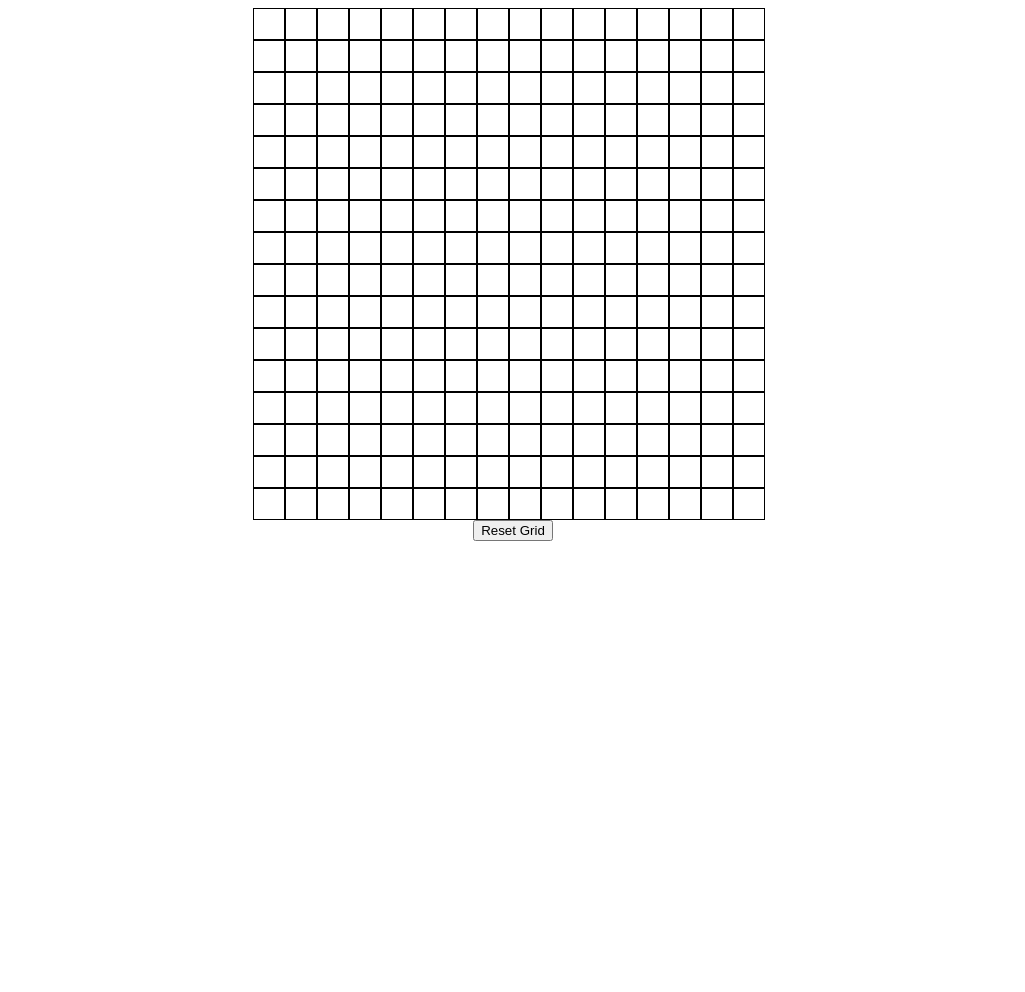
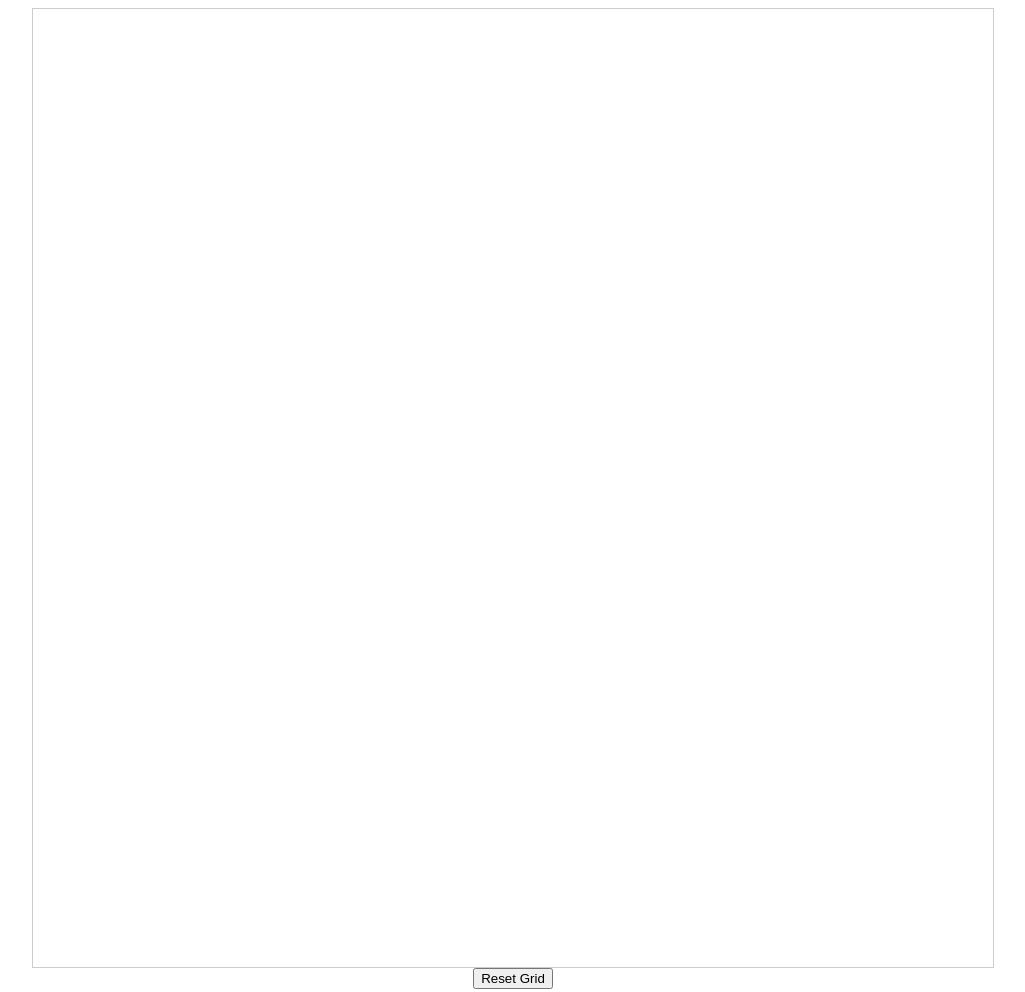
Before and after one commit to bhp87/Etch-a-Sketch, a plain HTML site: page index.html in a window 1280 px wide. Shown: the whole page, without its empty margins (127-1152 px from the left). Before the commit the page ends 800 px from the top, so only its background shows below. Drawn offline with Linux system fonts and the light colour scheme.

Commit message:
added dynamicly changable desk size

```diff
--- a/css/index.css
+++ b/css/index.css
@@ -1,23 +1,26 @@
 .main-container {
     display: flex;
-    flex-wrap: wrap;
     flex-direction: column;
     align-items: center;
+
 }
 
 .squares-container {
+    max-width: 960px;
+    max-height: 960px;
     display: flex;
     flex-wrap: wrap;
-    max-width: 520px;
+    justify-content: center;
+    align-items: center;
+    border: 1px solid #ccc;
+
+
 
 }
 
 .square {
-    width: 30px;
-    height: 30px;
 
-    border: 1px solid black;
-
+    /* border: 1px solid #ccc; */
 }
 
 .hovered {
--- a/scripts/etch-a-scatch.js
+++ b/scripts/etch-a-scatch.js
@@ -1,10 +1,16 @@
 const squaresContainer = document.querySelector('.squares-container');
 
 const createGrid = size => {
+    const MAX_WIDTH = 958;
+
+
+
     for (let i = 0; i < size; i++) {
         for (let j = 0; j < size; j++) {
             const squareDiv = document.createElement('div');
             squareDiv.classList.add('square');
+            squareDiv.style.width = `${(MAX_WIDTH / size) }px`;
+            squareDiv.style.height = `${(MAX_WIDTH / size)}px`;
             squaresContainer.appendChild(squareDiv);
         }
     }
@@ -21,10 +27,13 @@ const handleMouseOver = event => {
 }
 
 const resetGrid = () => {
-    const size = 16;
+    const newSize = prompt("Enter a new grid size");
+    if (newSize === null || newSize === '') return;
+    if (newSize < 1 || newSize > 100) return alert("Please enter a number between 1 and 100");
+
+
     squaresContainer.innerHTML = '';
-
-    createGrid(size);
+    createGrid(newSize);
 }
 
 // Initial grid creation
```
